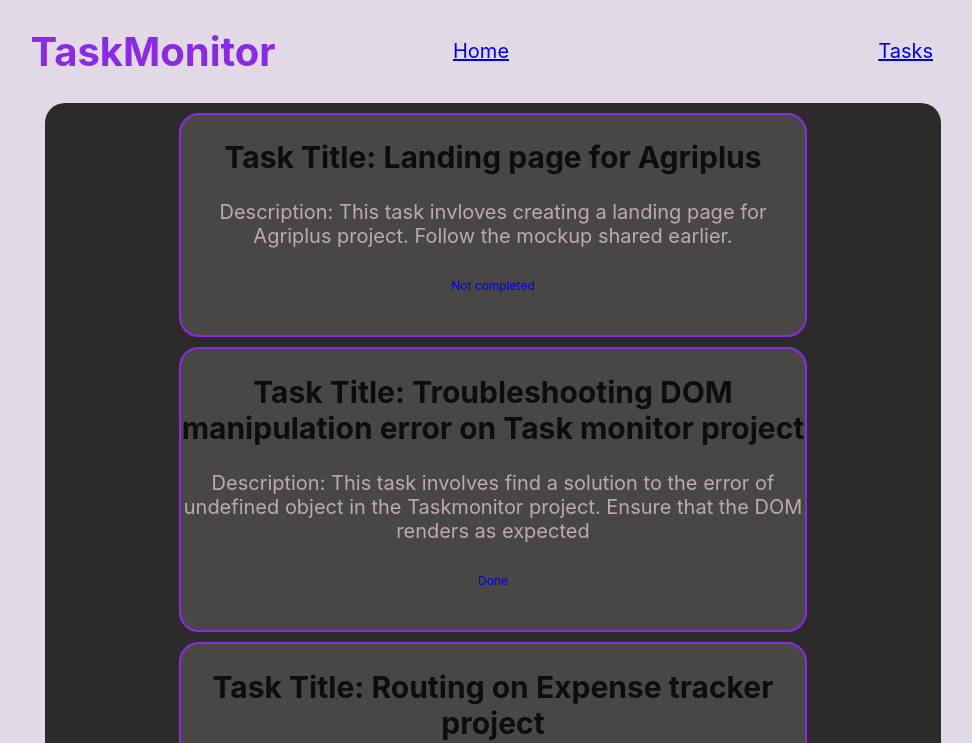
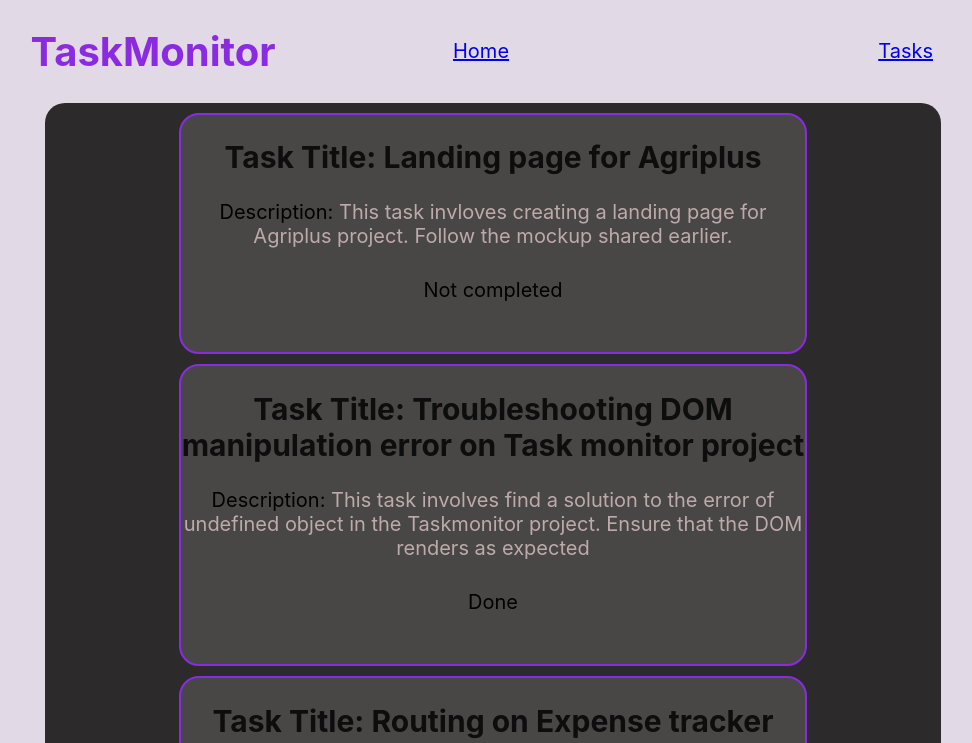
Before and after one commit to Maureenkamau03/Task-Monitor, a React (Create React App) app: page /tasks in a window 1280 px wide. Shown: the top 743 px of the page, without its empty margins (147-1119 px from the left). Built offline with nearby package versions, Linux system fonts and the light colour scheme; data requests are answered from the project's data file.

Commit message:
completed styling

```diff
--- a/src/Components/TaskItem.jsx
+++ b/src/Components/TaskItem.jsx
@@ -23,7 +23,9 @@ function TaskItem({
 				<div className="tasktitle_name">
 					<h2>Task Title: {title}</h2>
 				</div>
-				<div className="desc">Description: {description}</div>
+				<div className="desc">
+					<span>Description:</span> {description}
+				</div>
 				{completed ? <p>Done</p> : <p>Not completed</p>}
 			</div>
 		</Link>
--- a/src/styles/TaskItem.css
+++ b/src/styles/TaskItem.css
@@ -15,6 +15,11 @@
 	margin-bottom: 10px;
 	padding-bottom: 30px;
 }
+.taskitem p {
+	font-size: 20px;
+	color: black;
+}
+
 .desc {
 	color: rgb(189, 171, 171);
 	font-size: 20px;
@@ -46,3 +51,12 @@ label {
 input :focus {
 	border: 1px solid blueviolet;
 }
+/* .status {
+	display: flex;
+	align-items: center;
+	margin: 0 25% 0 25%;
+}
+.status span {
+	color: black;
+	font-size: 15px;
+} */
```
